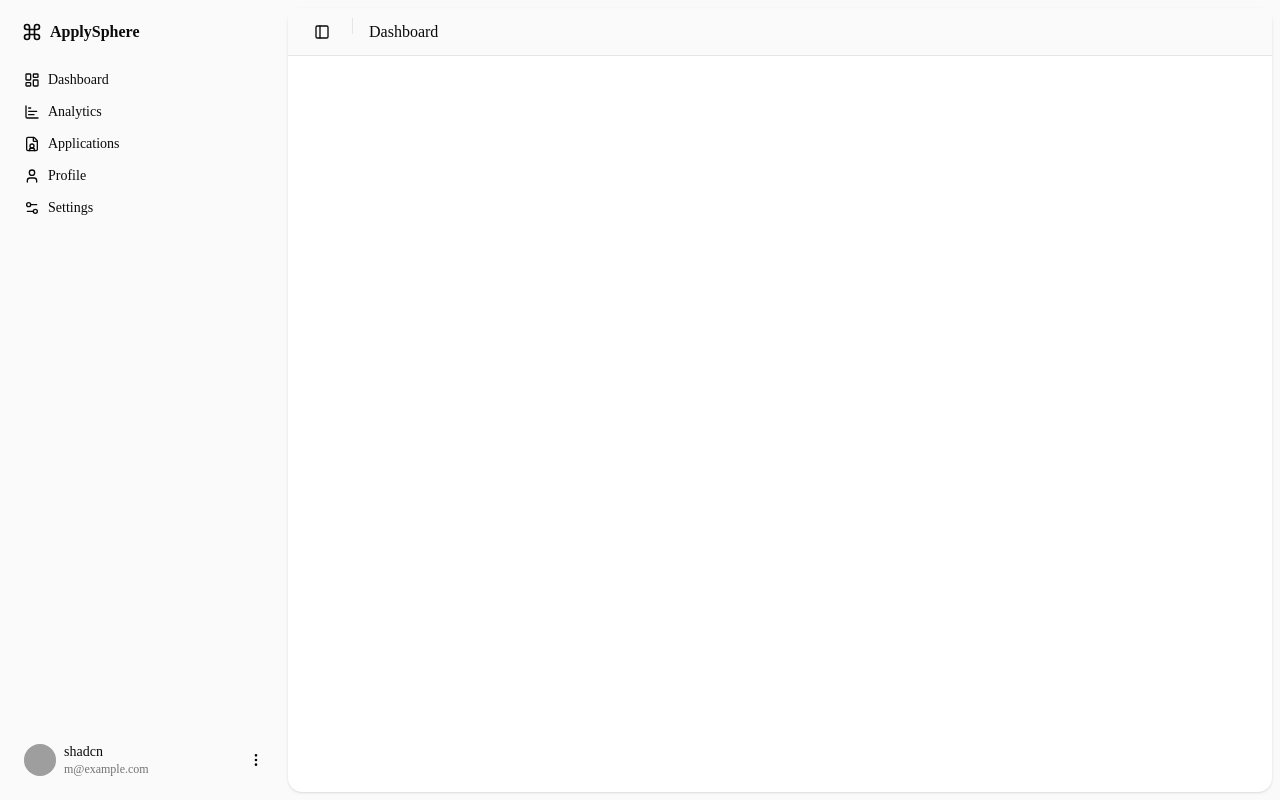
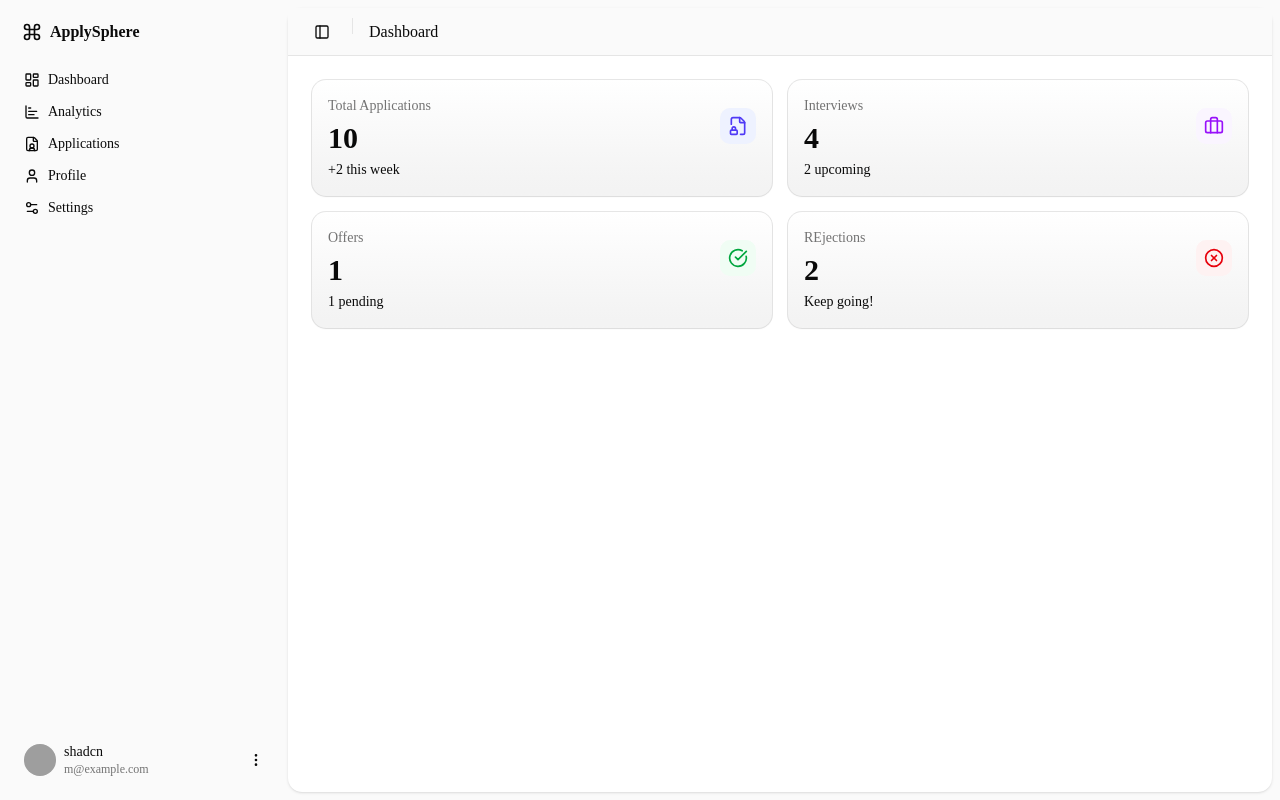
Before and after one commit to imganpat/apply-sphere, a Next.js app in the folder frontend/: page /dashboard in a window 1280 px wide. Built offline with nearby package versions, Linux system fonts and the light colour scheme; no server answers; grey boxes are pictures that could not be loaded.

Commit message:
Add the statistic cards to the dashboard

```diff
--- a/frontend/src/app/dashboard/layout.jsx
+++ b/frontend/src/app/dashboard/layout.jsx
@@ -1,25 +1,13 @@
 "use client"
 
 import { AppSidebar } from "@/components/app-sidebar"
+import { SectionCards } from "@/components/section-cards"
 import { SiteHeader } from "@/components/site-header"
 import { SidebarInset, SidebarProvider } from "@/components/ui/sidebar"
 
 import { TooltipProvider } from "@/components/ui/tooltip"
-import { getJobs } from "@/lib/api"
-import { useEffect, useState } from "react"
 
 export default function Layout({ children }) {
-  const [applications, setApplications] = useState([]);
-
-  const getApplications = async () =>{
-    setApplications(await getJobs());
-  }
-
-  useEffect(() => {
-    getApplications();
-  }, [])
-
-
   return <>
     <TooltipProvider>
 
@@ -37,18 +25,10 @@ export default function Layout({ children }) {
             <div className="@container/main flex flex-1 flex-col gap-2">
               <div className="flex flex-col gap-4 py-4 md:gap-6 md:py-6">
                 {/* Cards section */}
+                <SectionCards/>
                 <div className="px-4 lg:px-6">
                 </div>
                 {/* Recent applications */}
-                {!applications ? (
-                  <div>
-                    No applications
-                  </div>
-                  ) : (
-                      applications.forEach(e => {
-                        console.log(e)
-                      })
-                  )}
               </div>
             </div>
           </div>
--- /dev/null
+++ b/frontend/src/components/section-cards.jsx
@@ -0,0 +1,16 @@
+"use client"
+
+import { Briefcase, CheckCircleIcon, Clock, FileLock, FileText, MessagesSquare, XCircle } from "lucide-react"
+import { StatCard } from "./StatCard";
+
+export function SectionCards() {
+  return (
+    <div
+      className="grid grid-cols-1 gap-4 px-4 *:data-[slot=card]:bg-gradient-to-t *:data-[slot=card]:from-primary/5 *:data-[slot=card]:to-card *:data-[slot=card]:shadow-xs lg:px-6 @xl/main:grid-cols-2 @5xl/main:grid-cols-4 dark:*:data-[slot=card]:bg-card">
+      <StatCard label="Total Applications" value="10" trend="+2 this week" icon={FileLock} color="indigo" />
+      <StatCard label = "Interviews" value ="4" trend="2 upcoming" icon={Briefcase} color="purple" />
+      <StatCard label = "Offers" value ="1" trend="1 pending" icon={CheckCircleIcon} color="green" />
+      <StatCard label = "REjections" value ="2" trend="Keep going!" icon={XCircle} color="red" />
+    </div>
+  );
+}
```
